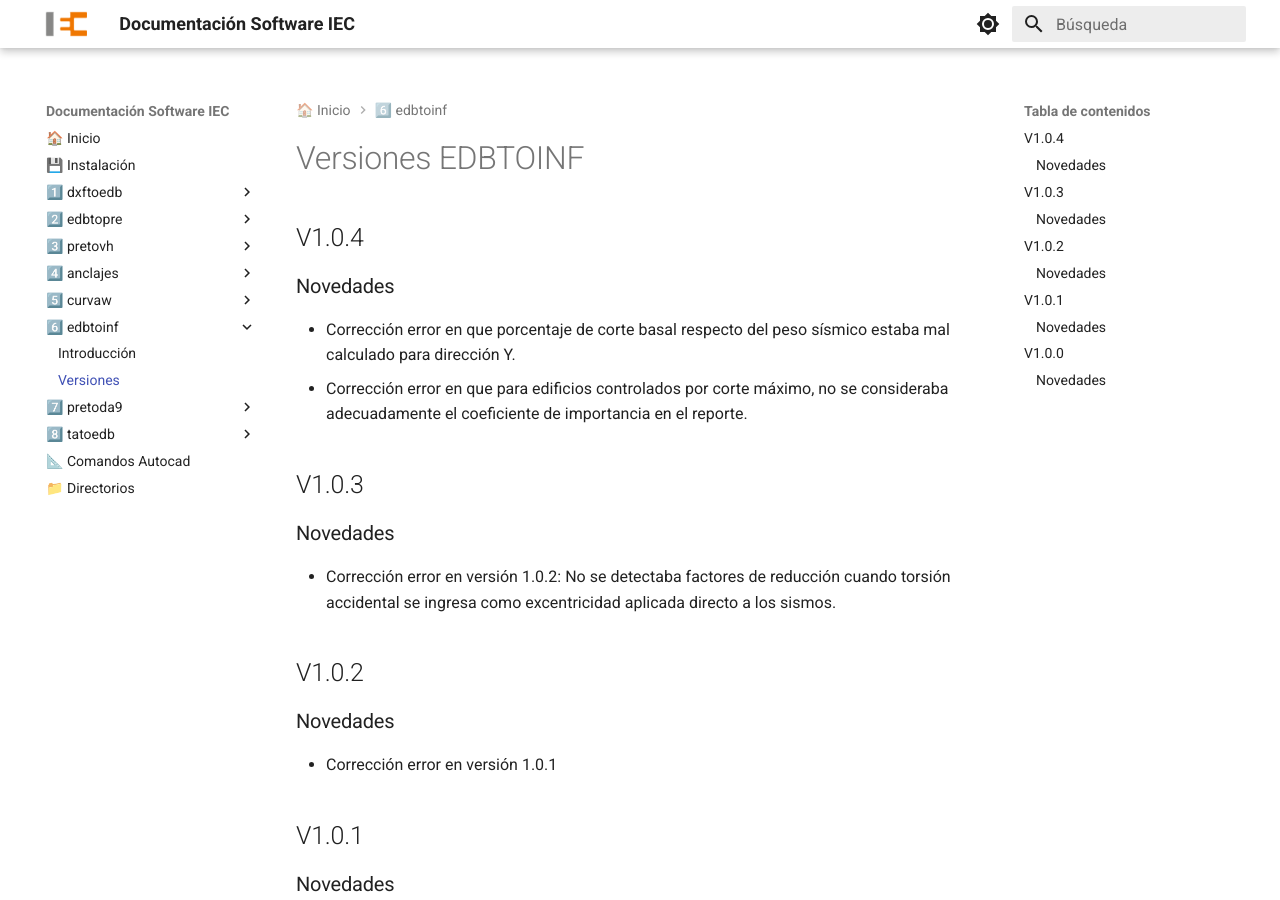
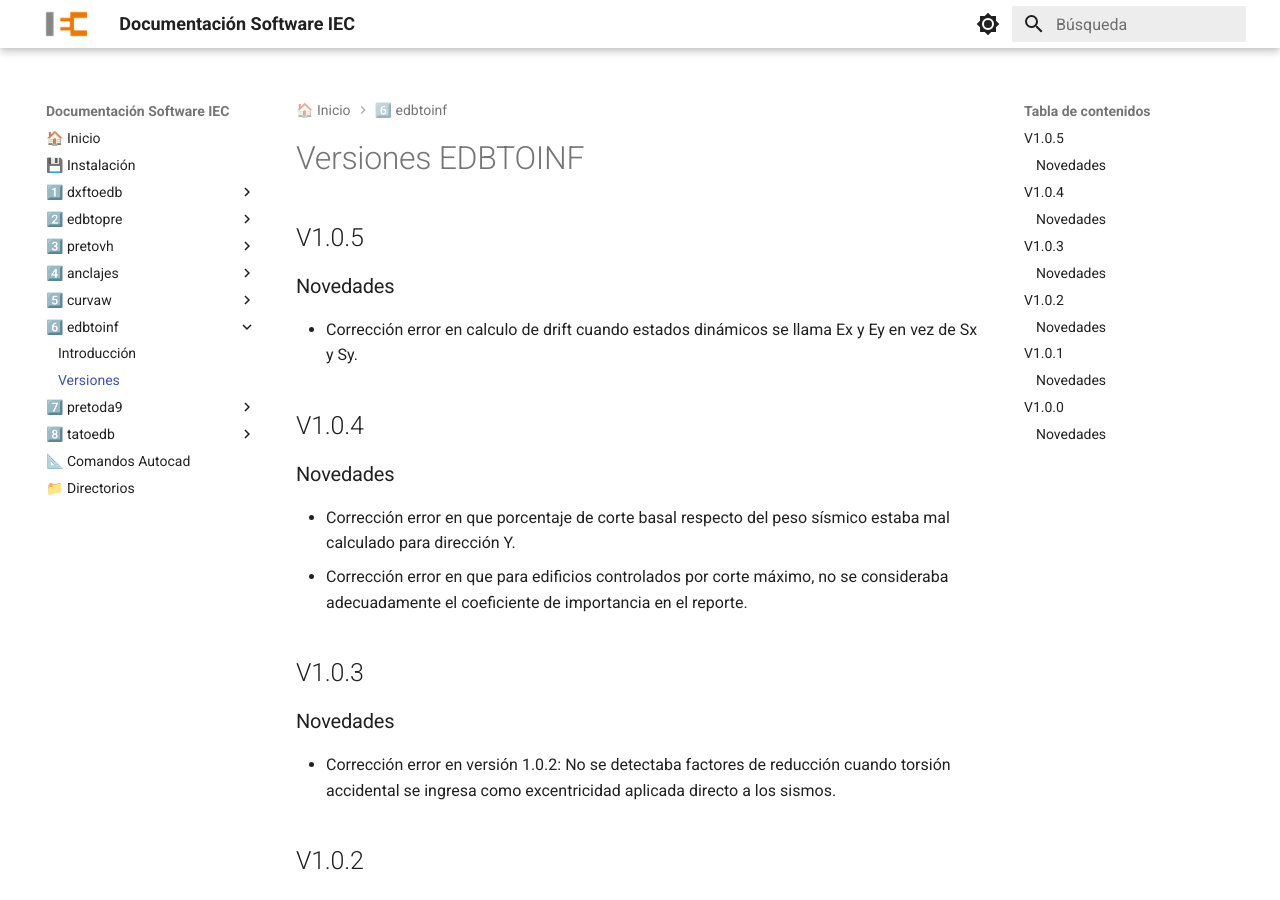
Before and after one commit to iec-ingenieria/documentacion, an MkDocs documentation site: the page built from docs/edbtoinf/versiones.md, in a window 1280 px wide and 900 px high. Built offline with MkDocs 1.6.1 and Material for MkDocs 9.7.7, drawn with Linux system fonts in a browser that asks for light colours.

```diff
--- a/docs/edbtoinf/versiones.md
+++ b/docs/edbtoinf/versiones.md
@@ -1,4 +1,10 @@
 # Versiones EDBTOINF
+
+## V1.0.5
+
+### Novedades
+
+- Corrección error en calculo de drift cuando estados dinámicos se llama Ex y Ey en vez de Sx y Sy.
 
 ## V1.0.4
 
```
